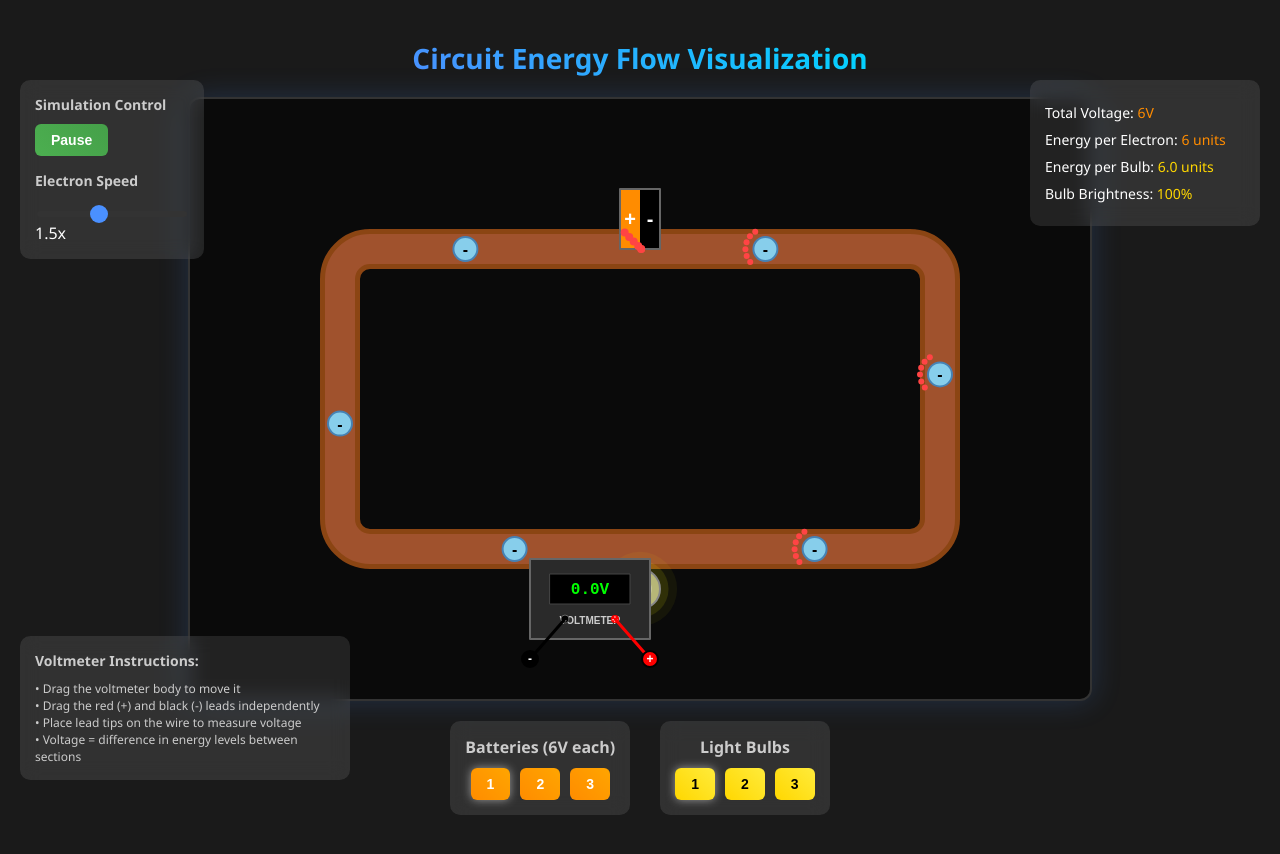
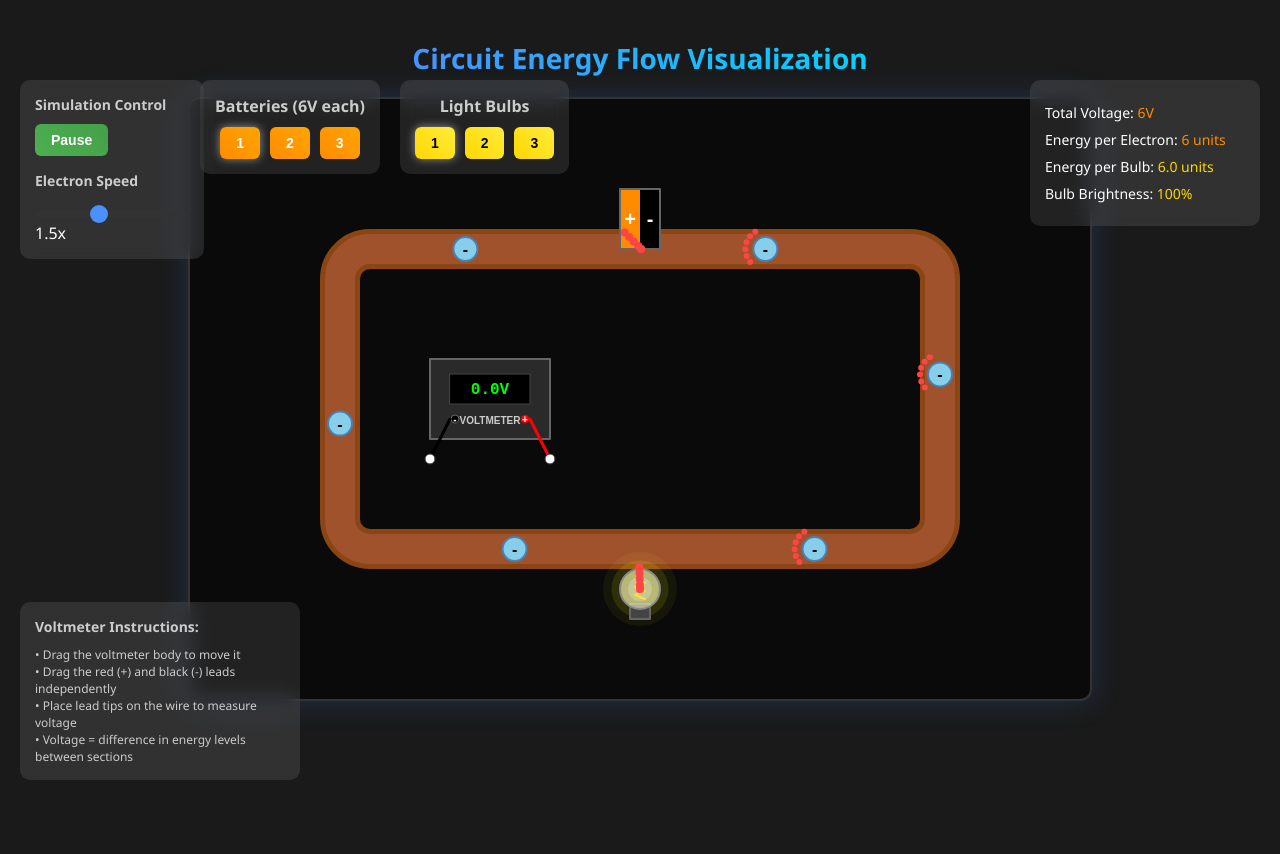
Before and after one commit to iwalpola/science_simulations, a plain HTML site: page voltage_energy_charge.html in a window 1280 px wide. Drawn offline with Linux system fonts and the light colour scheme.

Commit message:
adjust voltmeter position

```diff
--- a/voltage_energy_charge.html
+++ b/voltage_energy_charge.html
@@ -38,13 +38,12 @@
             background: #0a0a0a;
         }
 
-        .controls {
+        .top-controls {
+            position: absolute;
+            top: 80px;
+            left: 200px; /* Adjust to position between speed control and info panel */
             display: flex;
-            gap: 30px;
-            margin: 20px 0;
-            flex-wrap: wrap;
-            justify-content: center;
-            align-items: center;
+            gap: 20px;
         }
 
         .control-group {
@@ -165,7 +164,7 @@
             background: rgba(255, 255, 255, 0.1);
             border-radius: 10px;
             backdrop-filter: blur(10px);
-            max-width: 300px;
+            max-width: 250px;
             font-size: 12px;
             color: #ccc;
         }
@@ -176,8 +175,19 @@
         <h1 class="title">Circuit Energy Flow Visualization</h1>
 
         <canvas id="canvas" width="900" height="600"></canvas>
+    </div>
 
-        <div class="controls">
+    <div class="speed-control">
+        <h3>Simulation Control</h3>
+        <button class="play-btn" id="playBtn" onclick="togglePlayPause()">Pause</button>
+        <div style="margin-top: 15px;">
+            <h3>Electron Speed</h3>
+            <input type="range" min="0.5" max="3" value="1.5" step="0.1" class="slider" id="speedSlider">
+            <div id="speedValue">1.5x</div>
+        </div>
+    </div>
+
+    <div class="top-controls">
         <div class="control-group">
             <h3>Batteries (6V each)</h3>
             <div class="button-group">
@@ -194,17 +204,6 @@
                 <button class="bulb-btn" onclick="setBulbs(2)">2</button>
                 <button class="bulb-btn" onclick="setBulbs(3)">3</button>
             </div>
-            </div>
-        </div>
-    </div>
-
-    <div class="speed-control">
-        <h3>Simulation Control</h3>
-        <button class="play-btn" id="playBtn" onclick="togglePlayPause()">Pause</button>
-        <div style="margin-top: 15px;">
-            <h3>Electron Speed</h3>
-            <input type="range" min="0.5" max="3" value="1.5" step="0.1" class="slider" id="speedSlider">
-            <div id="speedValue">1.5x</div>
         </div>
     </div>
 
@@ -672,17 +671,17 @@
                 ctx.strokeStyle = this.color;
                 ctx.lineWidth = 3;
                 ctx.beginPath();
-                ctx.moveTo(voltmeter.x + (this.label === '+' ? 25 : -25), voltmeter.y + 20);
+                ctx.moveTo(voltmeter.x + (this.label === '+' ? 40 : -40), voltmeter.y + 20);
                 ctx.lineTo(this.x, this.y);
                 ctx.stroke();
 
                 // Draw lead tip
                 ctx.beginPath();
-                ctx.arc(this.x, this.y, this.radius, 0, Math.PI * 2);
-                ctx.fillStyle = this.color;
+                ctx.arc(this.x, this.y, 5, 0, Math.PI * 2);
+                ctx.fillStyle = '#FFFFFF';
                 ctx.fill();
-                ctx.strokeStyle = '#000';
-                ctx.lineWidth = 2;
+                ctx.strokeStyle = '#333';
+                ctx.lineWidth = 1;
                 ctx.stroke();
 
                 // Draw connection indicator if connected
@@ -693,12 +692,6 @@
                     ctx.lineWidth = 2;
                     ctx.stroke();
                 }
-
-                // Draw label
-                ctx.fillStyle = 'white';
-                ctx.font = 'bold 12px Arial';
-                ctx.textAlign = 'center';
-                ctx.fillText(this.label, this.x, this.y + 4);
             }
 
             contains(x, y) {
@@ -765,22 +758,22 @@
                 // Draw lead connection points
                 ctx.fillStyle = '#FF0000';
                 ctx.beginPath();
-                ctx.arc(this.x + 25, this.y + 20, 4, 0, Math.PI * 2);
+                ctx.arc(this.x + 35, this.y + 20, 4, 0, Math.PI * 2);
                 ctx.fill();
                 ctx.fillStyle = 'white';
                 ctx.font = 'bold 10px Arial';
                 ctx.textAlign = 'center';
-                ctx.fillText('+', this.x + 25, this.y + 24);
+                ctx.fillText('+', this.x + 35, this.y + 24);
 
                 ctx.fillStyle = '#000000';
                 ctx.beginPath();
-                ctx.arc(this.x - 25, this.y + 20, 4, 0, Math.PI * 2);
+                ctx.arc(this.x - 35, this.y + 20, 4, 0, Math.PI * 2);
                 ctx.fill();
                 ctx.strokeStyle = '#666';
                 ctx.lineWidth = 1;
                 ctx.stroke();
                 ctx.fillStyle = 'white';
-                ctx.fillText('-', this.x - 25, this.y + 24);
+                ctx.fillText('-', this.x - 35, this.y + 24);
 
                 // Draw leads
                 this.positiveLead.draw();
@@ -883,7 +876,7 @@
 
             // Initialize voltmeter if it doesn't exist
             if (!voltmeter) {
-                voltmeter = new Voltmeter(400, 500);
+                voltmeter = new Voltmeter(300, 300);
             }
 
             // Create batteries along the top - evenly spaced
```
Lines whose indentation alone changed are shown as unchanged.
